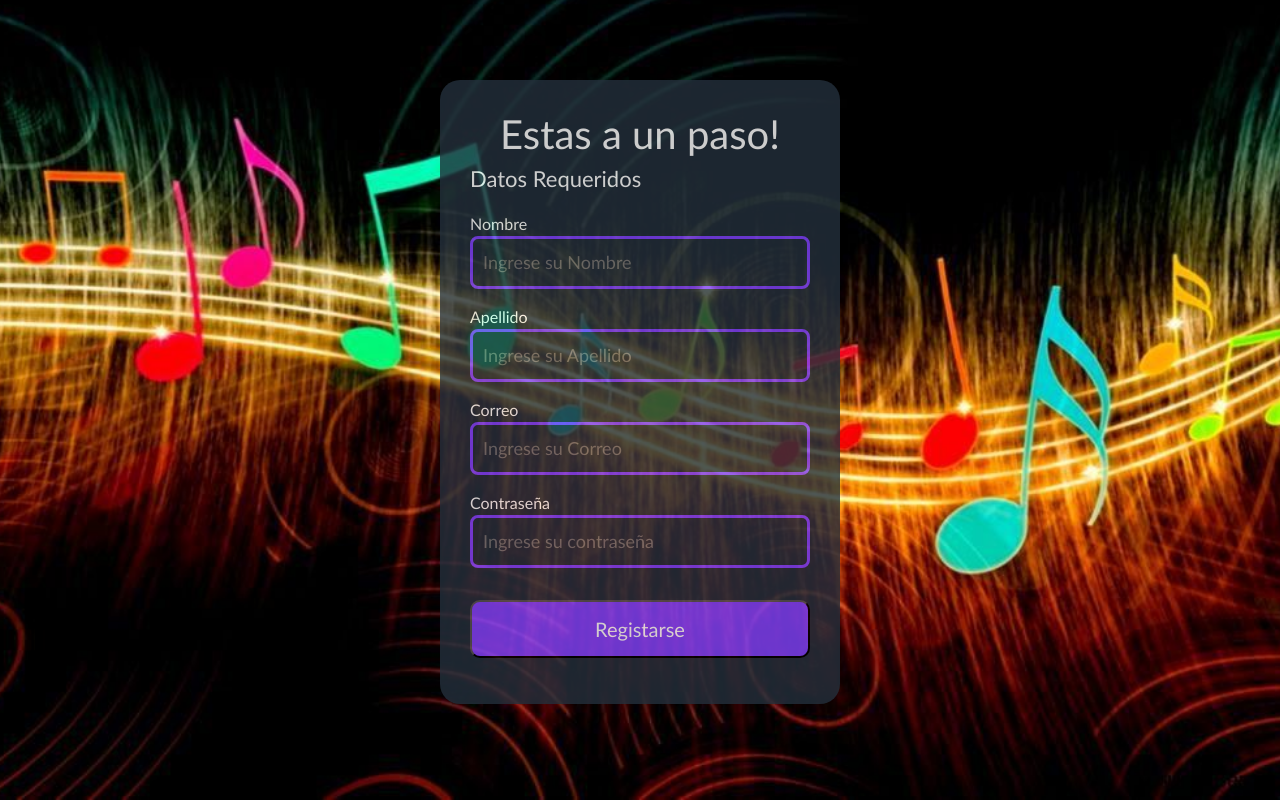
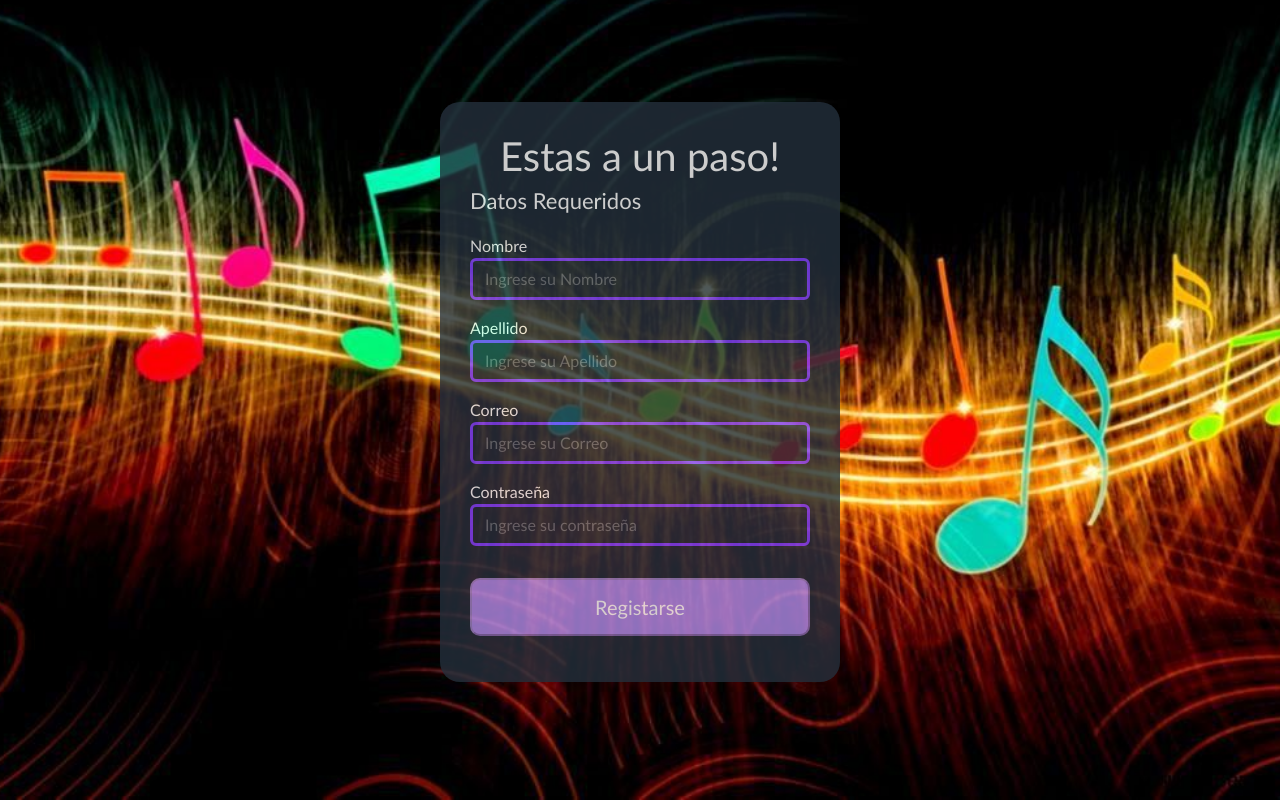
Before and after one commit to gused95/Karaoke, a Node server app: page /auth/signup in a window 1280 px wide. Run offline with Node 20, Linux system fonts and the light colour scheme; some libraries are stand-ins or nearby versions; some web fonts are replaced.

Commit message:
se realizan validaciones del registro

```diff
--- a/public/js/parallax.js
+++ b/public/js/parallax.js
@@ -1,4 +1,5 @@
 const body = document.getElementById('parallax');
+console.log(body)
 body.addEventListener('mousemove',e=>{
   const banner = document.getElementById('banner');
   banner.style.bottom = `${e.clientY * 0.1}px`;
--- /dev/null
+++ b/public/js/validaciones.js
@@ -0,0 +1,75 @@
+const nombre = document.getElementById('nombre');
+const apellido = document.getElementById("apellido");
+const correo = document.getElementById('correo');
+const password = document.getElementById('password');
+const submit = document.getElementById('submit')
+const validaciones=[false,false,false,false]
+
+const validNombre= new RegExp('^[a-zA-ZñÑáéíóúAÁÉÍÓÚ ]+$');
+const validCorreo= new RegExp("^[a-zA-Z0-9.a-zA-Z0-9.!#$%&'*+-/=?^_`{|}~]+@[a-zA-Z0-9]+\\.[a-zA-Z]+");
+
+nombre.addEventListener('input',(e)=>{
+  if(!validNombre.test(e.srcElement.value)){
+    nombre.className="form-control is-invalid";
+    validaciones[0]=false;
+  }
+  else{
+    nombre.className="form-control valid";
+    validaciones[0]=true;
+  }
+  if(validaciones[0] && validaciones[1] && validaciones[2] && validaciones[3]){
+    submit.removeAttribute('disabled');
+  }
+  else{
+    submit.disabled=true;
+  }
+});
+apellido.addEventListener('input',(e)=>{
+  if(!validNombre.test(e.srcElement.value)){
+    apellido.className="form-control is-invalid";
+    validaciones[1]=false;
+  }
+  else{
+    apellido.className="form-control valid";
+    validaciones[1]=true;
+  }
+  if(validaciones[0] && validaciones[1] && validaciones[2] && validaciones[3]){
+    submit.removeAttribute('disabled');
+  }
+  else{
+    submit.disabled=true;
+  }
+});
+correo.addEventListener('input',(e)=>{
+  if(!validCorreo.test(e.srcElement.value)){
+    correo.className="form-control is-invalid";
+    validaciones[2]=false;
+  }
+  else{
+    correo.className="form-control valid";
+    validaciones[2]=true;
+  }
+  if(validaciones[0] && validaciones[1] && validaciones[2] && validaciones[3]){
+    submit.removeAttribute('disabled');
+  }
+  else{
+    submit.disabled=true;
+  }
+});
+
+password.addEventListener('input',(e)=>{
+  if(e.srcElement.value.length < 6){
+    password.className="form-control is-invalid";
+    validaciones[3]=false;
+  }
+  else{
+    password.className="form-control valid";
+    validaciones[3]=true;
+  }
+  if(validaciones[0] && validaciones[1] && validaciones[2] && validaciones[3]){
+    submit.removeAttribute('disabled');
+  }
+  else{
+    submit.disabled=true;
+  }
+});
--- a/public/stylesheets/style.css
+++ b/public/stylesheets/style.css
@@ -160,16 +160,18 @@ html{
 h1{
   text-align: center;
 }
-.control{
+.form-control{
   width: 100%;
-  background: #24303c;
+  background: #24303c !important;
   padding: 10px;
   border-radius: 8px;
   margin-bottom:16px;
-  border:3px solid #8244ff;
   font-family: 'calibri';
   font-size: 18px;
-  color: white;
+  color: white !important;
+}
+.valid{
+  border:3px solid #8244ff !important;
 }
 .formulario-registro button {
   width: 100%;
@@ -179,6 +181,10 @@ h1{
   color: white;
   margin: 16px 0;
   font-size: 20px;
+}
+
+.formulario-registro button:disabled, .formulario-registro button[disabled]{
+  background: #ad8cea;
 }
 /*INICIA ESTILOS DE INICIO CORREO Y CONTRASEÑA */
 .imagen-inicio{
@@ -240,7 +246,7 @@ h1{
   font-size: 20px;
 }
 
-/*ESTILOS DEL ERROR*/
+/*ESTILOS DEL ERROR FORMULARIO*/
 .error{
   display: flex;
   box-sizing: border-box;
--- a/views/auth/signup.hbs
+++ b/views/auth/signup.hbs
@@ -5,22 +5,23 @@
             <h1>Estas a un paso!</h1>
                <label><h3>Datos Requeridos</h3></label>
                <label> Nombre
-                  <input name="nombre" class='control' type="text" placeholder="Ingrese su Nombre">
+                  <input name="nombre" class='form-control valid' type="text" placeholder="Ingrese su Nombre" id="nombre">
                </label>
                <label> Apellido
-                  <input class='control' name='apellido' type="text" placeholder="Ingrese su Apellido">
+                  <input class='form-control valid' name='apellido' type="text" placeholder="Ingrese su Apellido" id="apellido">
                </label>
                <label> Correo
-                  <input class='control' name='correo' type="email" placeholder="Ingrese su Correo">
+                  <input class='form-control valid' name='correo' type="email" placeholder="Ingrese su Correo" id="correo">
                </label>
                <label> Contraseña
-                  <input class='control' name='password' type="password" placeholder="Ingrese su contraseña">
+                  <input class='form-control valid' name='password' type="password" placeholder="Ingrese su contraseña" id="password">
                </label>
-               <button type="submit">Registarse</button>
+               <button id="submit" type="submit" disabled>Registarse</button>
          </div>
          {{#if errorMessage}}
             <p class="error">{{errorMessage}}</p>
          {{/if}}
       </form>
    </div>
+     <script src="/js/validaciones.js"></script>
 </body>
```
